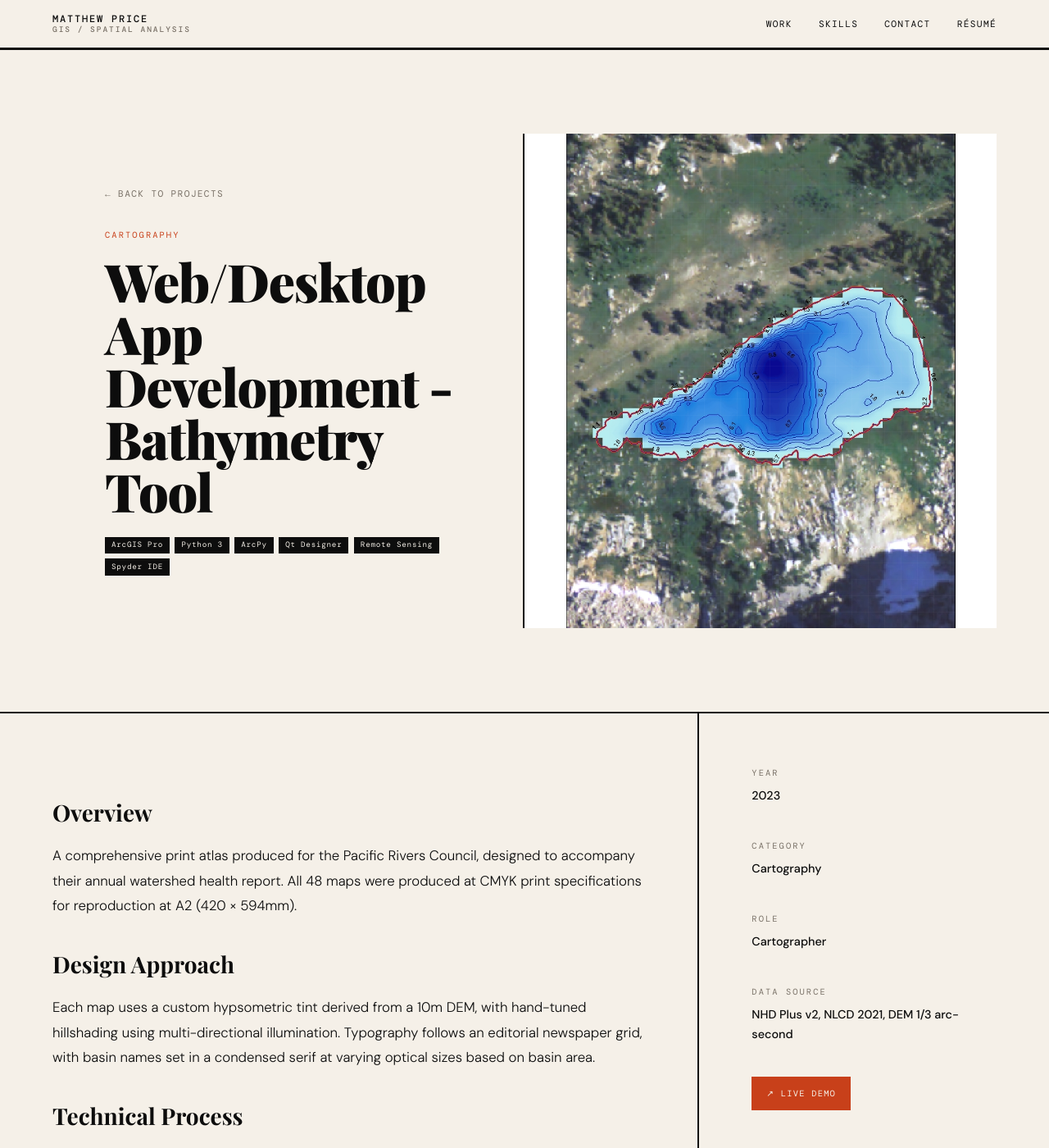
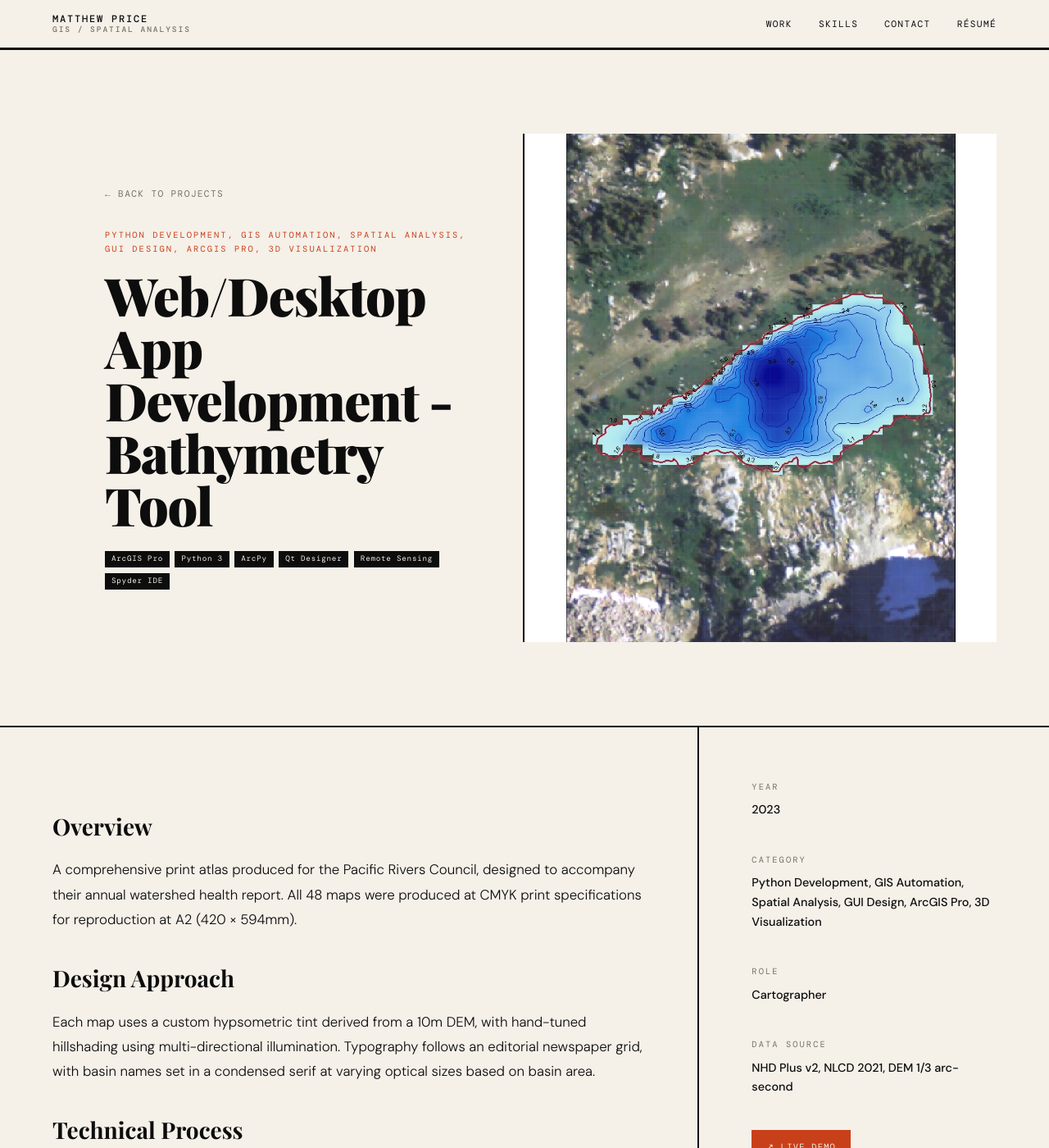
Before and after one commit to MPrice650/MPrice650.github.io, a Jekyll site: the page built from _projects/Bathymetry Tool - Tool development.md, in a window 1280 px wide and 1400 px high. Shown: the whole window at 82% size. Built offline with Jekyll 4.4.1, drawn with Linux system fonts in a browser that asks for light colours; some web fonts are replaced.

Commit message:
Update Bathymetry Tool - Tool development.md

```diff
--- a/_projects/Bathymetry Tool - Tool development.md
+++ b/_projects/Bathymetry Tool - Tool development.md
@@ -1,7 +1,7 @@
 ---
 title: "Web/Desktop App Development - Bathymetry Tool"
 summary: "A standalone Python application automating lake depth analysis via ArcPy. Features a custom PyQt5 GUI for loading depth shapefiles, selecting interpolation methods, and executing the full pipeline — outputting contour maps, raster surfaces, volume calculations, and a 3D ArcScene visualization. Deployable in office or field environments, and packageable as a custom ArcGIS Pro toolbox."
-category: Cartography
+category: Python Development, GIS Automation, Spatial Analysis, GUI Design, ArcGIS Pro, 3D Visualization
 thumb_class: carto
 thumb_image: /assets/images/BathymertyMap/Bathymetric_Map.jpg
 tools: [ArcGIS Pro, Python 3, ArcPy, Qt Designer, Remote Sensing, Spyder IDE]
```
